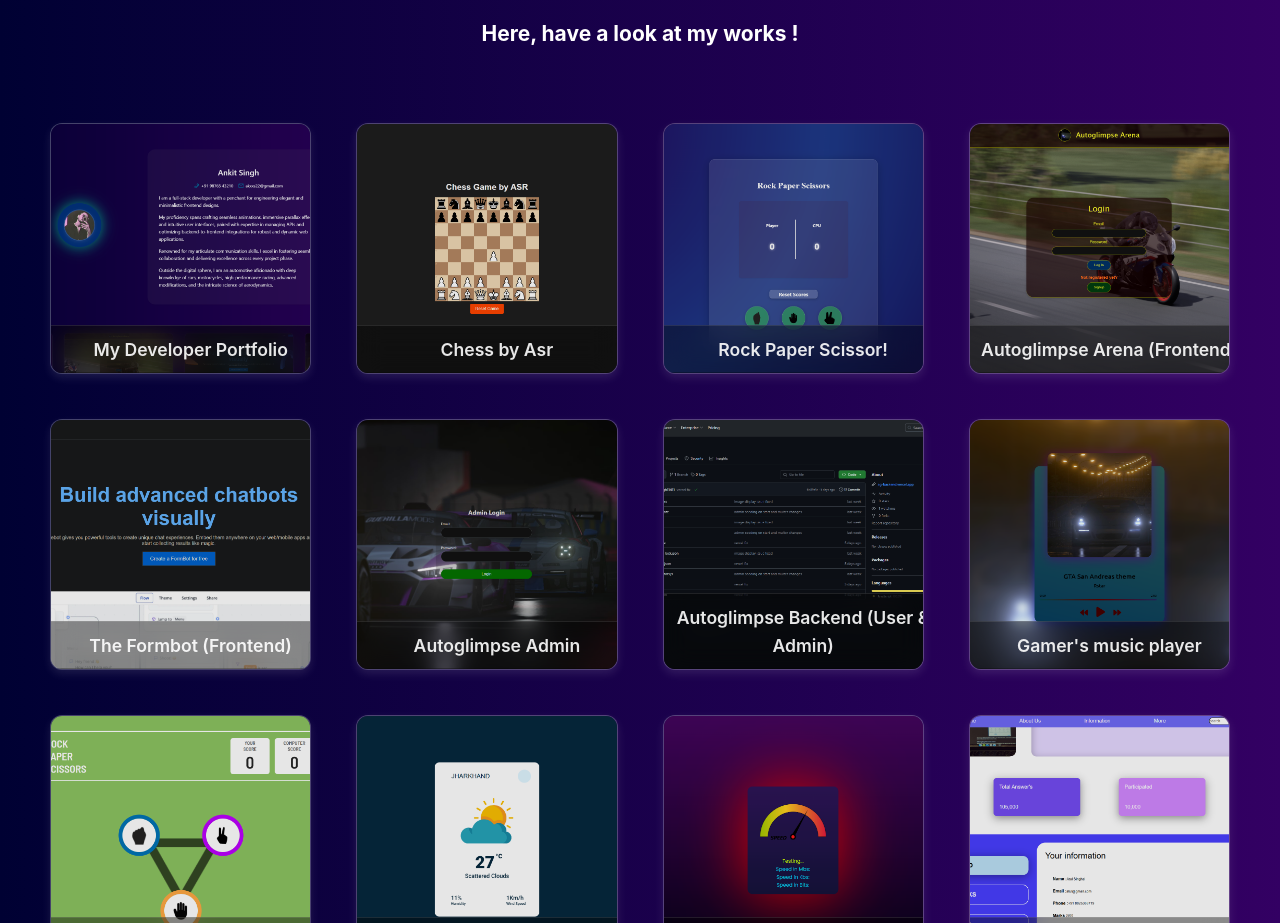
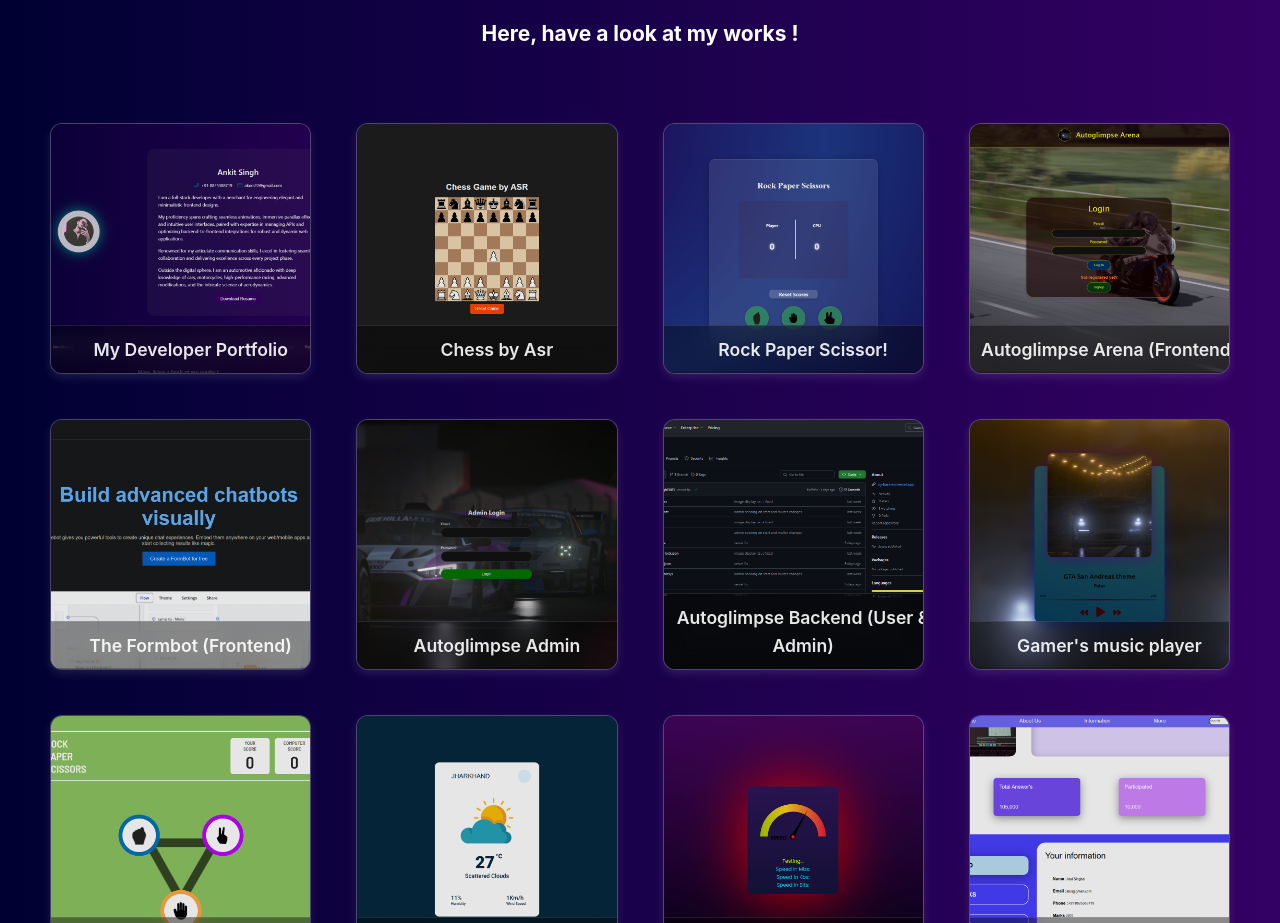
Before and after one commit to ankitsingh11411/port_frontend, a React (Vite) app: page / in a window 1280 px wide. Shown: the part 1160-2083 px from the top of the page. Built offline with nearby package versions, Linux system fonts and the light colour scheme.

Commit message:
projects changes

```diff
--- a/src/assets/Project.js
+++ b/src/assets/Project.js
@@ -5,7 +5,7 @@ const projects = [
       'This portfolio website is interactive and minimal built with React Vite, Ant Design, and Framer Motion, offering a sleek, dynamic UI with smooth animations. It features reusable card and modal components for modularity and maintainability, along with floating icons for quick access to key links. The dark mode/light mode toggle ensures a customizable user experience. On the backend, Express.js, MongoDB, and JWT provide secure authentication and efficient data handling, forming a robust MERN stack implementation. Integrated with Nodemailer, the portfolio not only sends me email notifications for messages but also delivers an automated greeting email to users. Deployed on Vercel for speed, reliability, and high performance this project highlights my expertise in full-stack development, UI engineering, and seamless interactivity complying with all the modern market demands.',
     githubLink: 'https://github.com/ankitsingh11411/port_frontend',
     deployedLink: 'https://port-frontend-one.vercel.app/',
-    image: '/portimg.png',
+    image: '/portimage.png',
     skills: [
       'React',
       'Vite',
```
Also changed, not shown: public/portimage.png (added), public/portimg.png (deleted).
